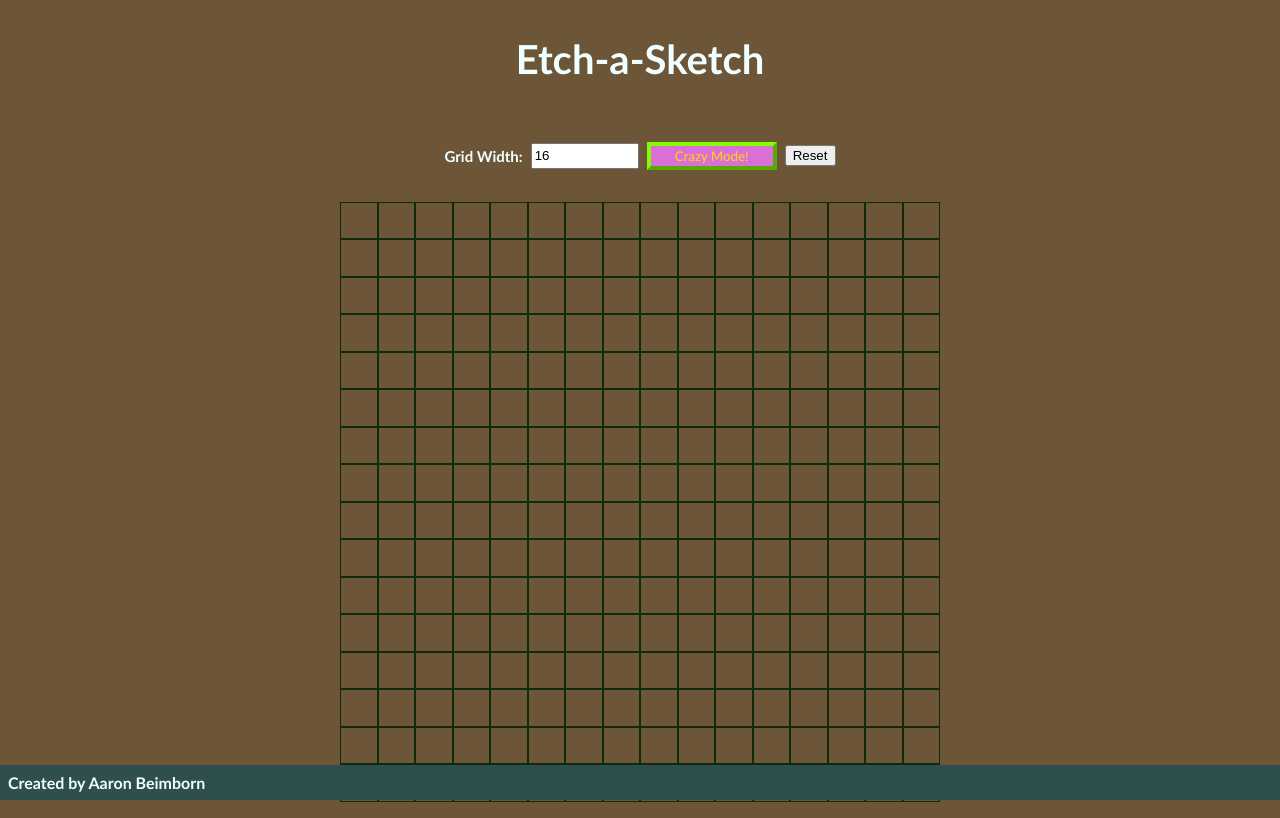
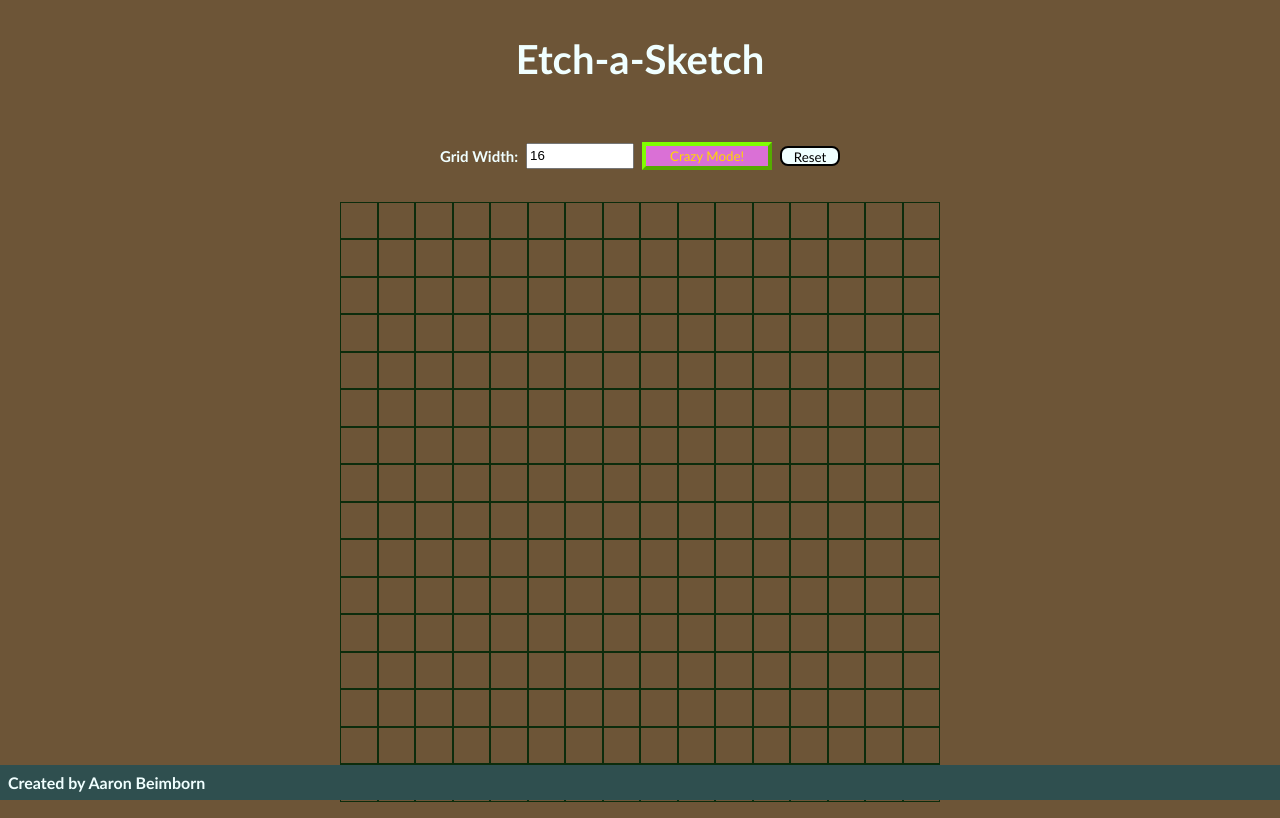
Before and after one commit to ABeimbornCyber/Etch-a-Sketch, a plain HTML site: page index.html in a window 1280 px wide. Drawn offline with Linux system fonts and the light colour scheme.

Commit message:
Adding reset button

```diff
--- a/main.js
+++ b/main.js
@@ -4,6 +4,7 @@ const grid_input = document.querySelector("#grid_width");
 const crazyMode = document.querySelector("#crazyMode");
 const grid_width_px = 600;
 let crazy = false;
+const reset = document.querySelector("#reset");
 draw_grid();
 function draw_grid(width=16){
     if(width < 1){
@@ -56,6 +57,9 @@ crazyMode.addEventListener('click', function(){
     }
 
 });
+reset.addEventListener('click', function(){
+    draw_grid(grid_width);
+});
 
 grid_input.addEventListener('input', function(e){
 
--- a/style.css
+++ b/style.css
@@ -56,7 +56,16 @@ body {
     font-size: medium;
  }
 
-
+ #reset {
+    border-radius: 8px;
+    font-family: 'Gill Sans', 'Gill Sans MT', Calibri, 'Trebuchet MS', sans-serif;
+    background-color: azure;
+    color: black;
+    border-color: black;
+    border-style: solid;
+    height: 20px;
+    width: 60px;
+ }
  #grid_width {
     width: 100px;
     height: 20px;
```
